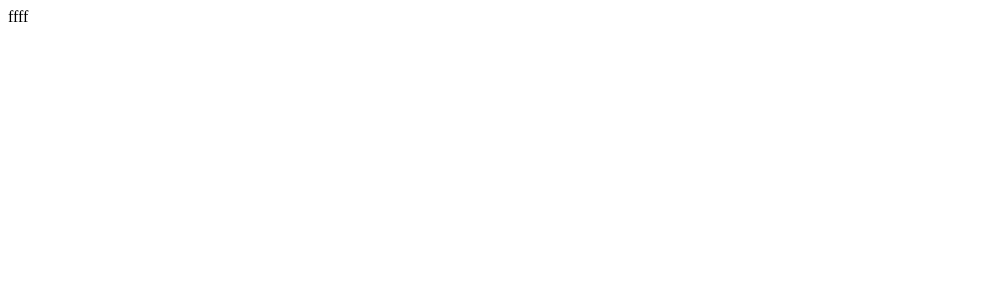
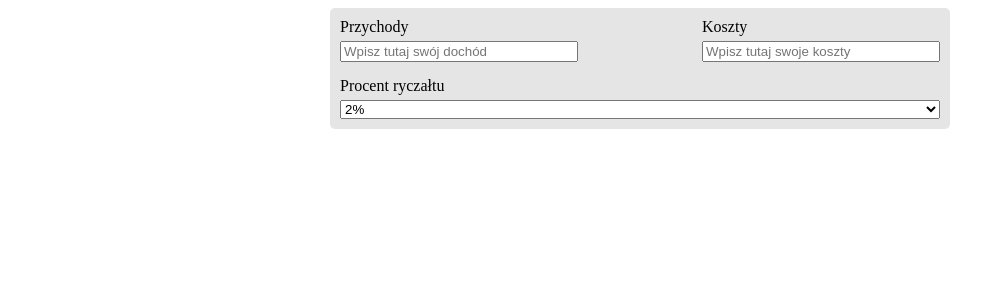
Before and after one commit to Josale/Kalkulator-podatkowy, a React (Vite) app: page / in a window 1280 px wide. Shown: the top 300 px of the page, without its empty margins (0-1005 px from the left). Built offline with nearby package versions, Linux system fonts and the light colour scheme.

Commit message:
user interface https://app.asana.com/0/1208151967899650/1208197650351697/f

```diff
--- a/package.json
+++ b/package.json
@@ -22,6 +22,7 @@
     "eslint-plugin-react-hooks": "^5.1.0-rc.0",
     "eslint-plugin-react-refresh": "^0.4.9",
     "globals": "^15.9.0",
+    "sass-embedded": "^1.77.8",
     "typescript": "^5.5.3",
     "typescript-eslint": "^8.0.1",
     "vite": "^5.4.1"
--- a/src/App.tsx
+++ b/src/App.tsx
@@ -1,4 +1,5 @@
 import React, { ReactNode } from 'react'
+import TaxInput from './components/TaxInput/TaxInput'
 
 export default class App extends React.Component {
 
@@ -6,7 +7,7 @@ export default class App extends React.Component {
 
     return (
       <div className='container'>
-      ffff
+      <TaxInput />
       </div>
     );
   }
--- /dev/null
+++ b/src/components/TaxInput/TaxInput.scss
@@ -0,0 +1,29 @@
+.form-container {
+	display: flex;
+	flex-direction: column;
+	gap: 5px;
+	background-color: rgba(59, 59, 59, 0.13);
+	border-radius: 5px;
+	width: 600px;
+	padding: 10px;
+	margin: 0px auto;
+
+	&__wrapper {
+		display: flex;
+		justify-content: space-between;
+
+		&__block {
+			display: flex;
+			gap: 5px;
+			flex-direction: column;
+
+			&__input {
+				width: 230px;
+			}
+		}
+	}
+
+	&__label {
+		margin-top: 10px;
+	}
+}
--- /dev/null
+++ b/src/components/TaxInput/TaxInput.tsx
@@ -0,0 +1,36 @@
+import React, { ReactNode } from 'react'
+import './TaxInput.scss'
+
+export default class TaxInput extends React.Component {
+
+	render(): ReactNode {
+		return (
+			<div className="form-container">
+				<div className="form-container__wrapper">
+					<div className="form-container__wrapper__block">
+						<label className="form-container__wrapper__block__label" htmlFor="income">Przychody</label>
+						<input className="form-container__wrapper__block__input" type="number" id="income" placeholder="Wpisz tutaj swój dochód" />
+					</div>
+					<div className="form-container__wrapper__block">
+						<label className="form-container__wrapper__block__label" htmlFor="costs">Koszty</label>
+						<input className="form-container__wrapper__block__input" type="number" id="costs" placeholder="Wpisz tutaj swoje koszty"/>
+					</div>
+				</div>
+
+				<label className="form-container__label" htmlFor="lump-sum">Procent ryczałtu</label>
+				<select className="form-container__select" id="lump-sum">
+					<option value="2">2%</option>
+					<option value="3">3%</option>
+					<option value="5.5">5,5%</option>
+					<option value="8.5">8,5%</option>
+					<option value="10">10%</option>
+					<option value="12">12%</option>
+					<option value="12.5">12,5%</option>
+					<option value="14">14%</option>
+					<option value="15">15%</option>
+					<option value="17">17%</option>
+				</select>
+			</div>
+		);
+	}
+}
```
Also changed, not shown: 1 other file (tests, documents, lock files or other folders).
